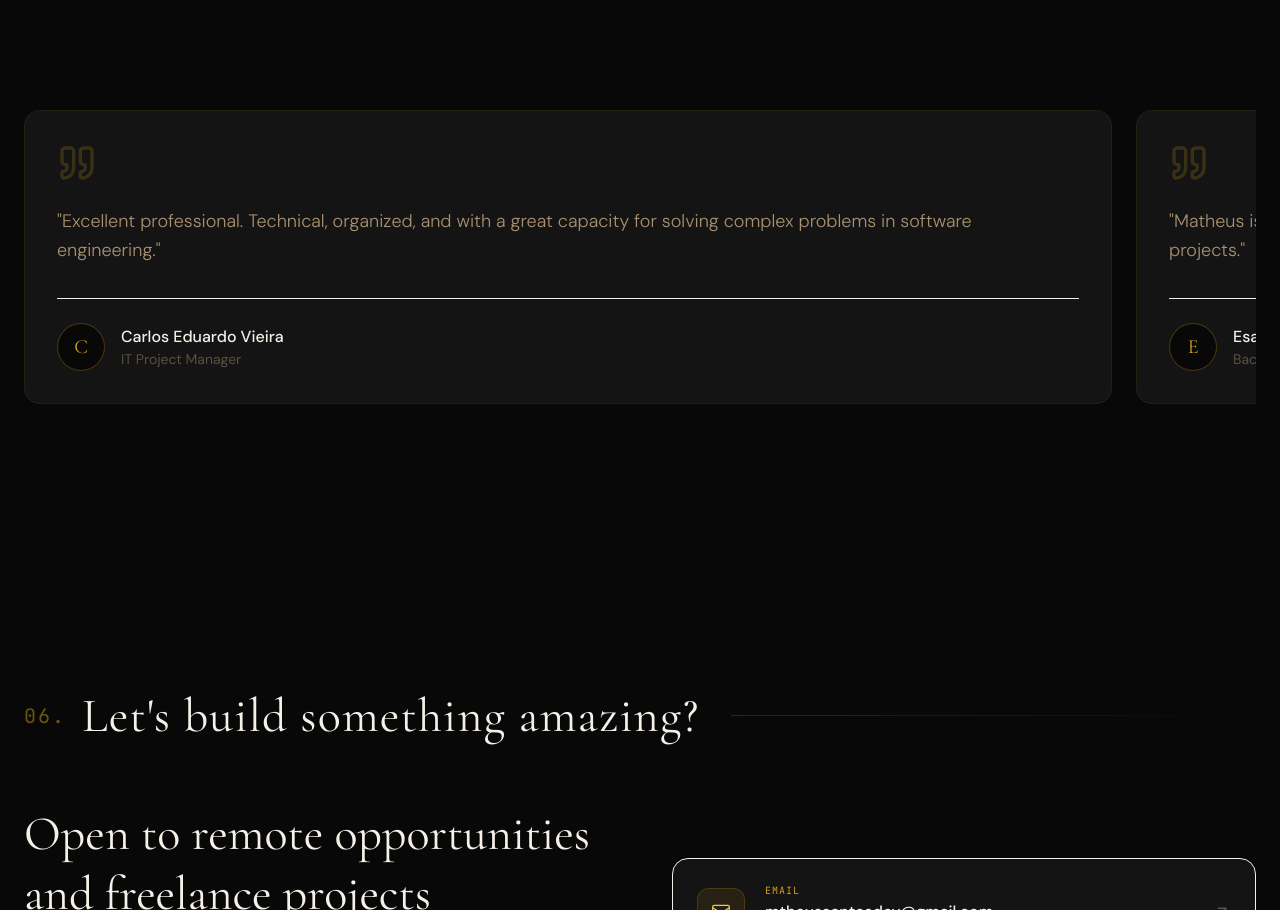
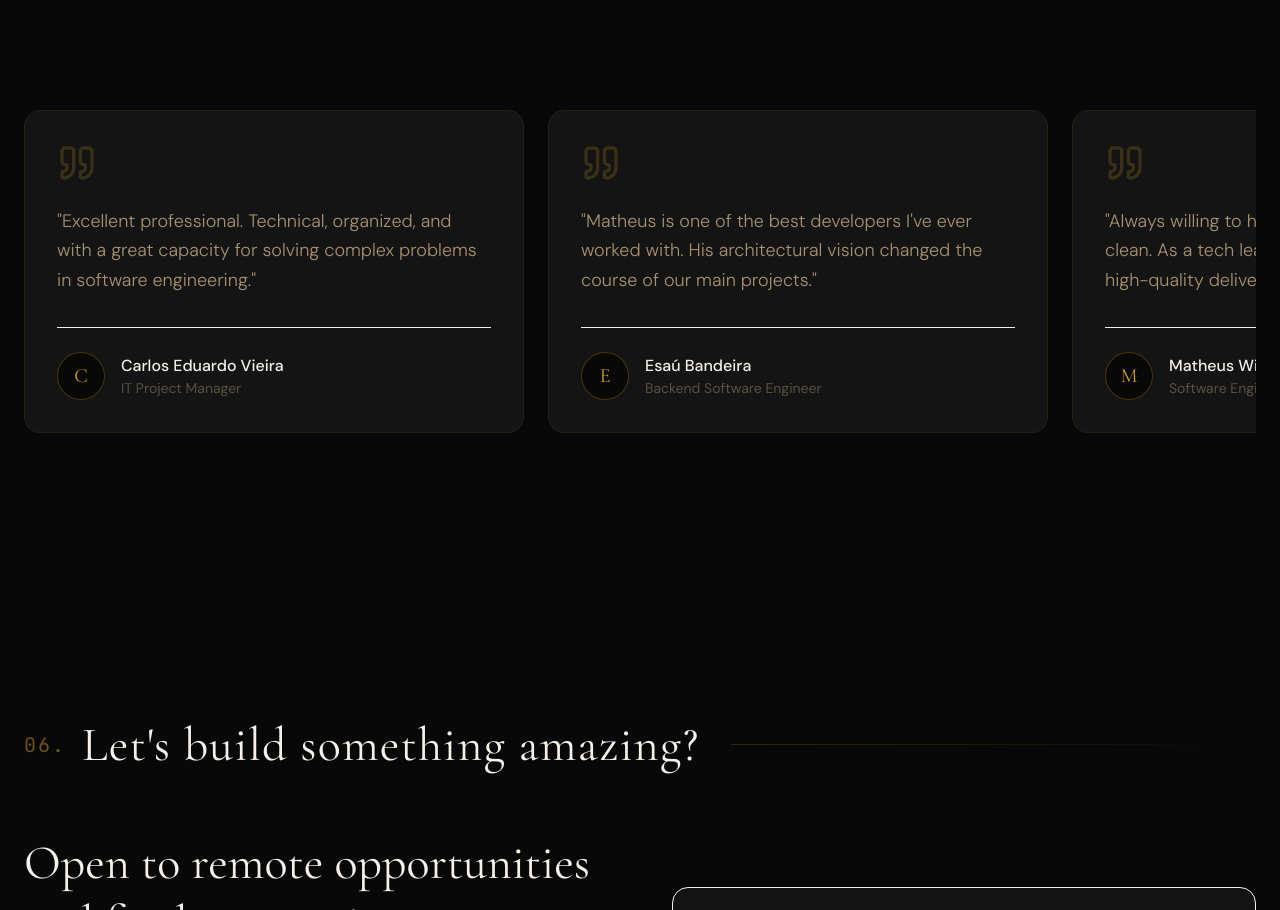
Before and after one commit to mtheusdev/portfolio_, a Next.js app: page /en in a window 1280 px wide. Shown: the part 8839-9749 px from the top of the page. Built offline with nearby package versions, Linux system fonts and the light colour scheme.

Commit message:
feat: hide hero image on small screens and display it on large screens.

```diff
--- a/src/components/sections/Hero.tsx
+++ b/src/components/sections/Hero.tsx
@@ -103,7 +103,7 @@ export default function Hero() {
           initial={{ opacity: 0, scale: 0.9 }}
           animate={{ opacity: 1, scale: 1 }}
           transition={{ duration: 1, delay: 0.6 }}
-          className="lg:w-2/5 relative"
+          className="hidden lg:block lg:w-2/5 relative"
         >
           <motion.div
             style={{ y: yImage }}
--- a/src/components/sections/Recommendations.tsx
+++ b/src/components/sections/Recommendations.tsx
@@ -56,7 +56,7 @@ export default function Recommendations() {
           {RECOMMENDATIONS.map((rec, index) => (
             <GlassCard
               key={index}
-              className="w-[85vw] max-w-[320px] sm:max-w-none sm:min-w-[350px] md:min-w-[450px] lg:min-w-[500px] snap-center shrink-0 flex flex-col h-full"
+              className="w-[85vw] sm:w-[400px] md:w-[450px] lg:w-[500px] snap-center shrink-0 flex flex-col h-full"
             >
               <Quote size={40} className="text-gold-500/20 mb-6" />
               <p className="text-text-secondary font-light leading-relaxed mb-8 flex-1 text-lg">
```
